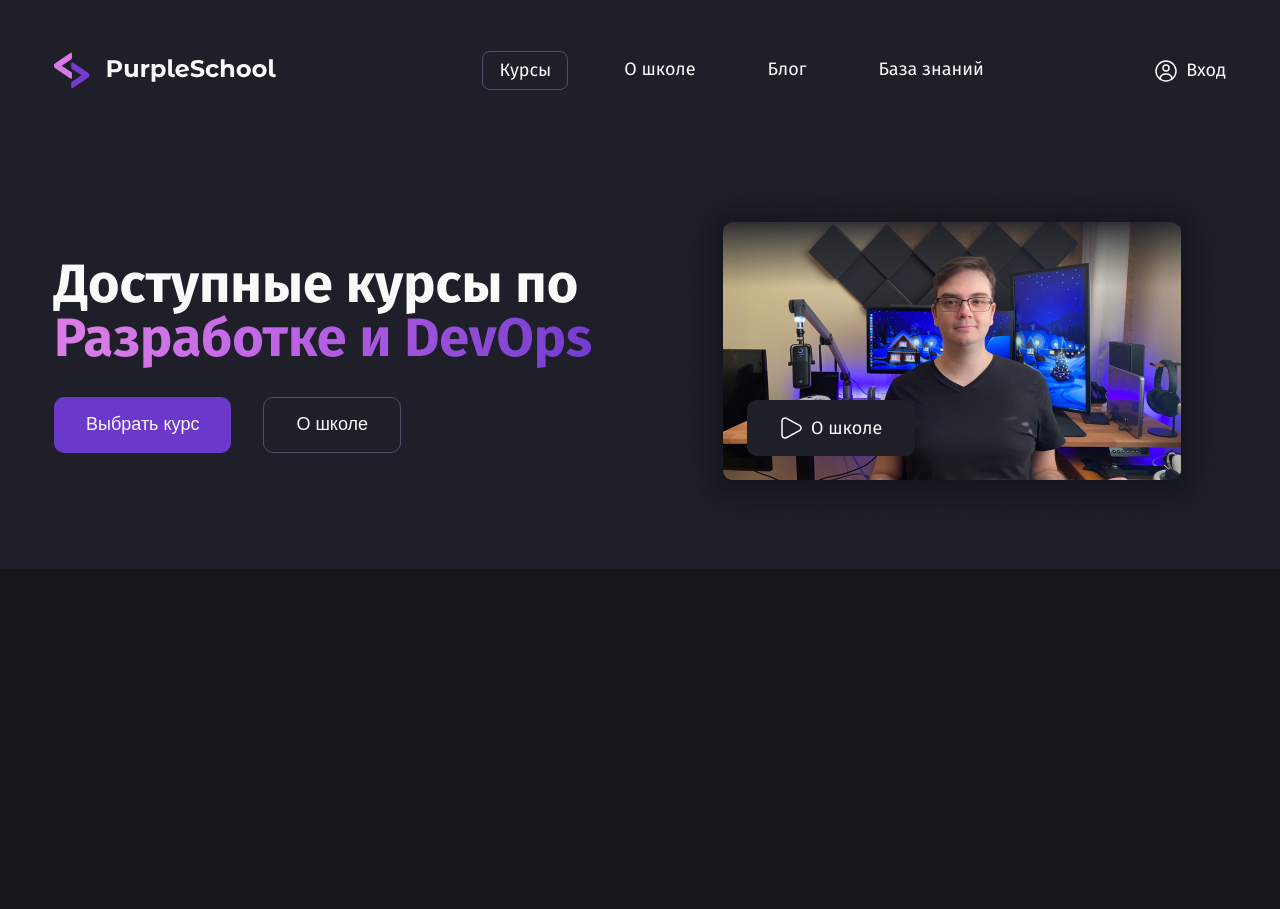
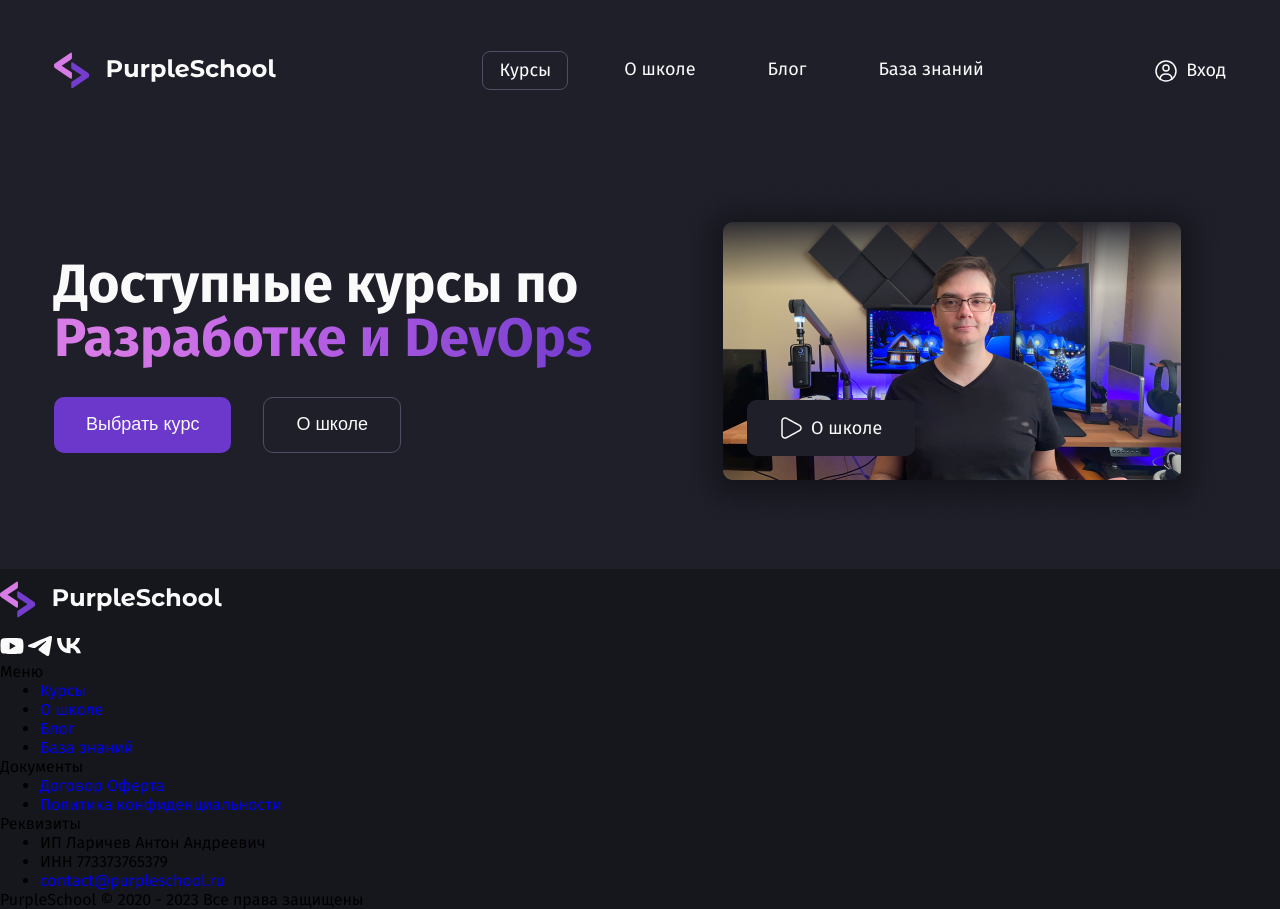
Before and after one commit to XeeRooX/purple-school-course, a plain HTML site: page index.html in a window 1280 px wide. Before the commit the page ends 800 px from the top, so only its background shows below. Drawn offline with Linux system fonts and the light colour scheme.

Commit message:
feat: added footer html code

```diff
--- a/index.html
+++ b/index.html
@@ -51,6 +51,48 @@
             <img class="hero__right" src="./images/video.png" alt="Скриншот видео">
         </div>
     </section>
+    <footer class="footer">
+        <div class="footer__social">
+            <a href="#">
+                <img class="header__logo" src="./images/logo.svg" alt="Логотип PurpleSchool">
+            </a>
+            <div>
+                <a href="#"><img src="./images/social/youtube.svg" alt="YouTube PurpleSchool"></a>
+                <a href="#"><img src="./images/social/telegram.svg" alt="Telegram PurpleSchool"></a>
+                <a href="#"><img src="./images/social/vk.svg" alt="ВКонтакте PurpleSchool"></a>
+            </div>
+        </div>
+        <div class="footer__menu">
+            <nav>
+                <div class="footer__menu-header">Меню</div>
+                <ul class="menu-small">
+                    <li class="menu-small__item"><a href="#">Курсы</a></li>
+                    <li class="menu-small__item"><a href="#">О школе</a></li>
+                    <li class="menu-small__item"><a href="#">Блог</a></li>
+                    <li class="menu-small__item"><a href="#">База знаний</a></li>
+                </ul>
+            </nav>
+            <div>
+                <div class="footer__menu-header">Документы</div>
+                <ul class="menu-small">
+                    <li class="menu-small__item"><a href="#">Договор Оферта</a></li>
+                    <li class="menu-small__item"><a href="#">Политика конфиденциальности</a></li>
+                </ul>
+            </div>
+            <div>
+                <div class="footer__menu-header">Реквизиты</div>
+                <ul class="menu-small">
+                    <li class="menu-small__item">ИП Ларичев Антон Андреевич</li>
+                    <li class="menu-small__item">ИНН 773373765379</li>
+                    <li class="menu-small__item"><a href="mailto:contact@purpleschool.ru">contact@purpleschool.ru</a>
+                    </li>
+                </ul>
+            </div>
+        </div>
+        <div class="footer__copywrite">
+            PurpleSchool © 2020 - 2023 Все права защищены
+        </div>
+    </footer>
 </body>
 
 </html>
```
Also changed, not shown: images/social/telegram.svg (added), images/social/vk.svg (added), images/social/youtube.svg (added).
